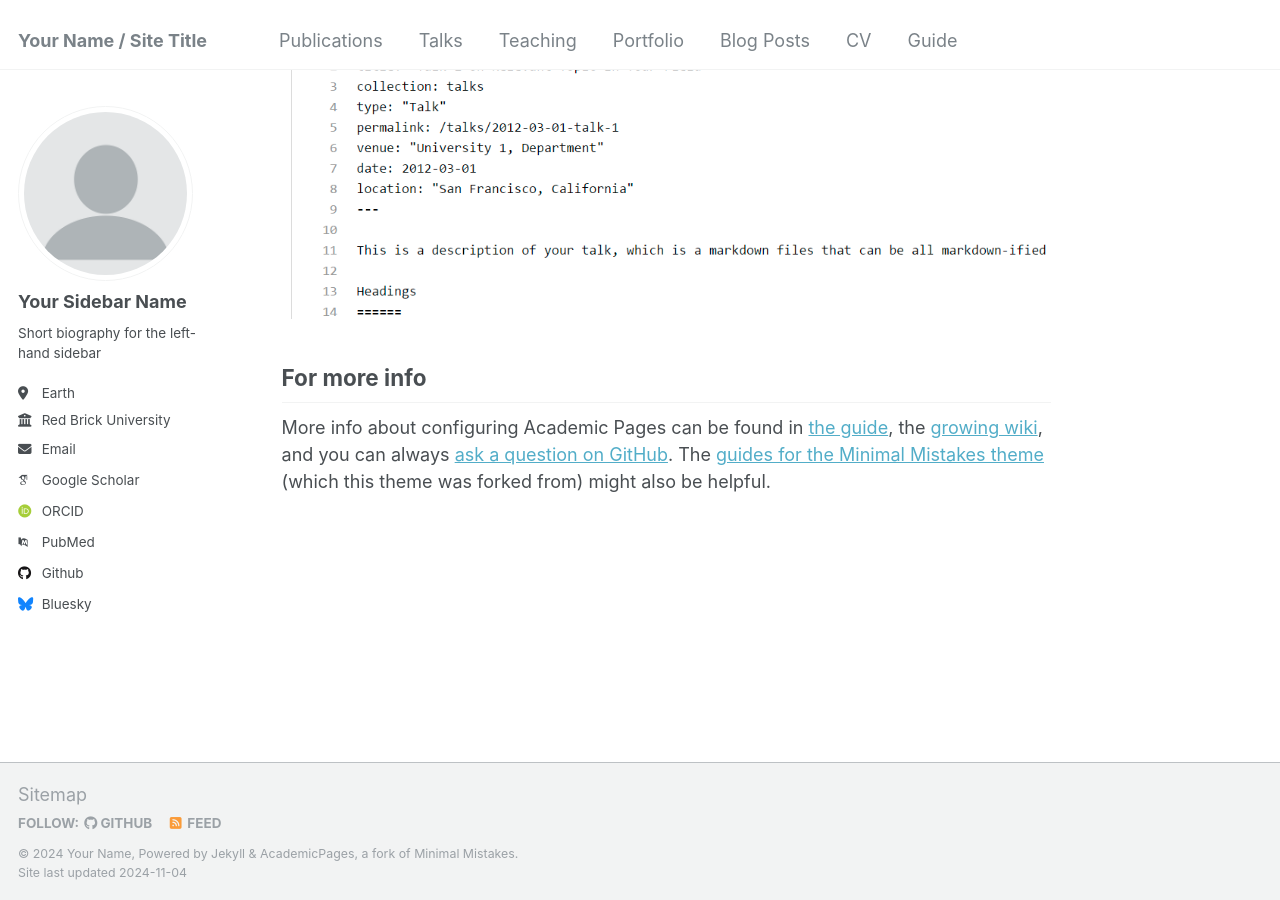
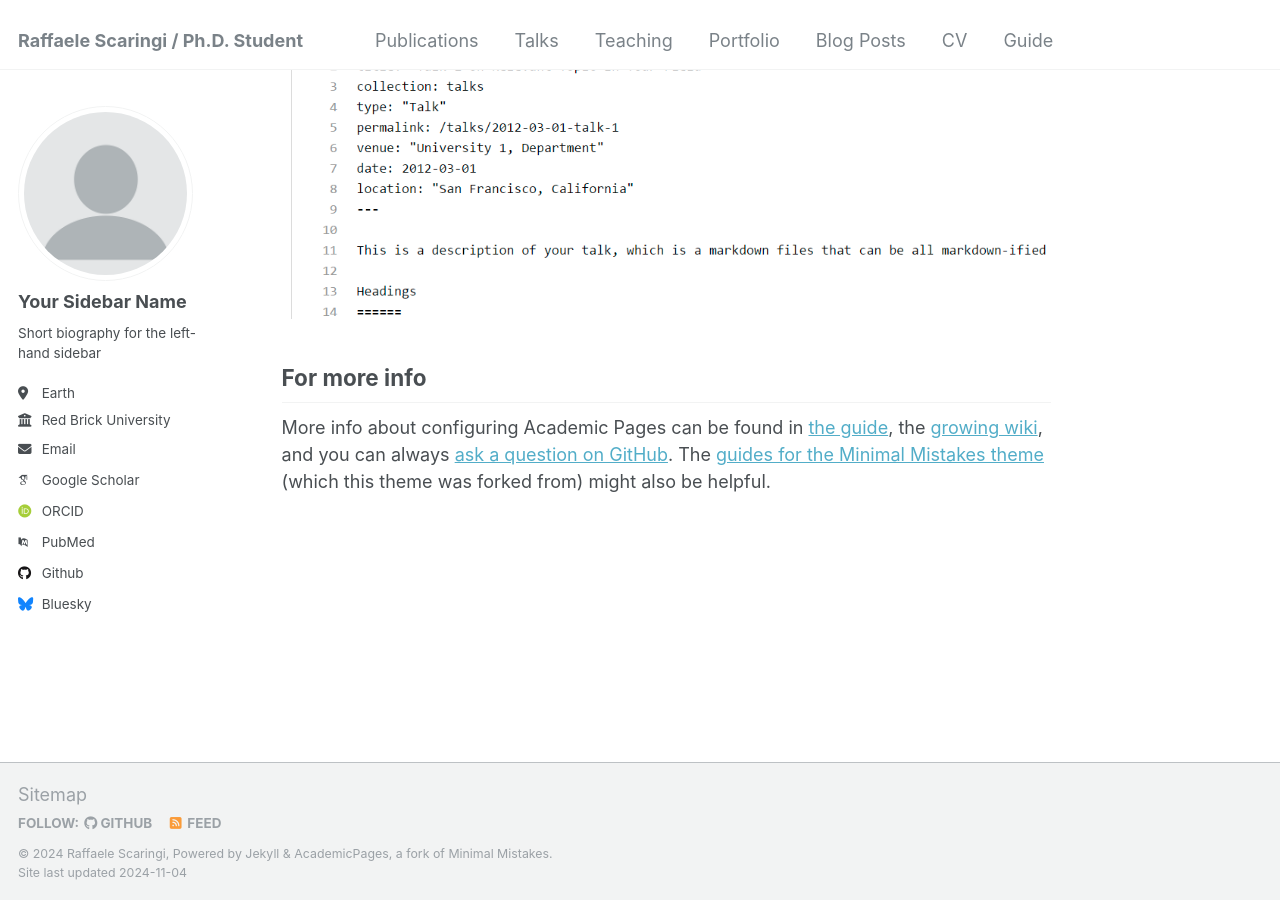
Before and after one commit to Faiail/Faiail.github.io, a Jekyll site: the page built from _pages/about.md, in a window 1280 px wide and 900 px high, scrolled down 2643 px. Built offline with Jekyll 4.4.1, drawn with Linux system fonts in a browser that asks for light colours; some web fonts are replaced.

Commit message:
add name and position

```diff
--- a/_config.yml
+++ b/_config.yml
@@ -8,13 +8,13 @@
 
 # Basic Site Settings
 locale                   : "en-US"
-title                    : "Your Name / Site Title"
+title                    : "Raffaele Scaringi / Ph.D. Student"
 title_separator          : "-"
-name                     : &name "Your Name"
-description              : &description "personal description"
-url                      : https://academicpages.github.io # the base hostname & protocol for your site e.g. "https://mmistakes.github.io"
+name                     : &name "Raffaele Scaringi"
+description              : &description "Ph.D Student in Computer Science and Mathematics"
+url                      : https://faiail.github.io/ # the base hostname & protocol for your site e.g. "https://mmistakes.github.io"
 baseurl                  : "" # the subpath of your site, e.g. "/blog"
-repository               : "academicpages/academicpages.github.io"
+repository               : "Faiail/Faiail.github.io"
 
 # Site Author - The following control what appear as part of the author content on the side bar.
 #               If a field is blank the icon and link will not appear, otherwise it will be shown.
```
